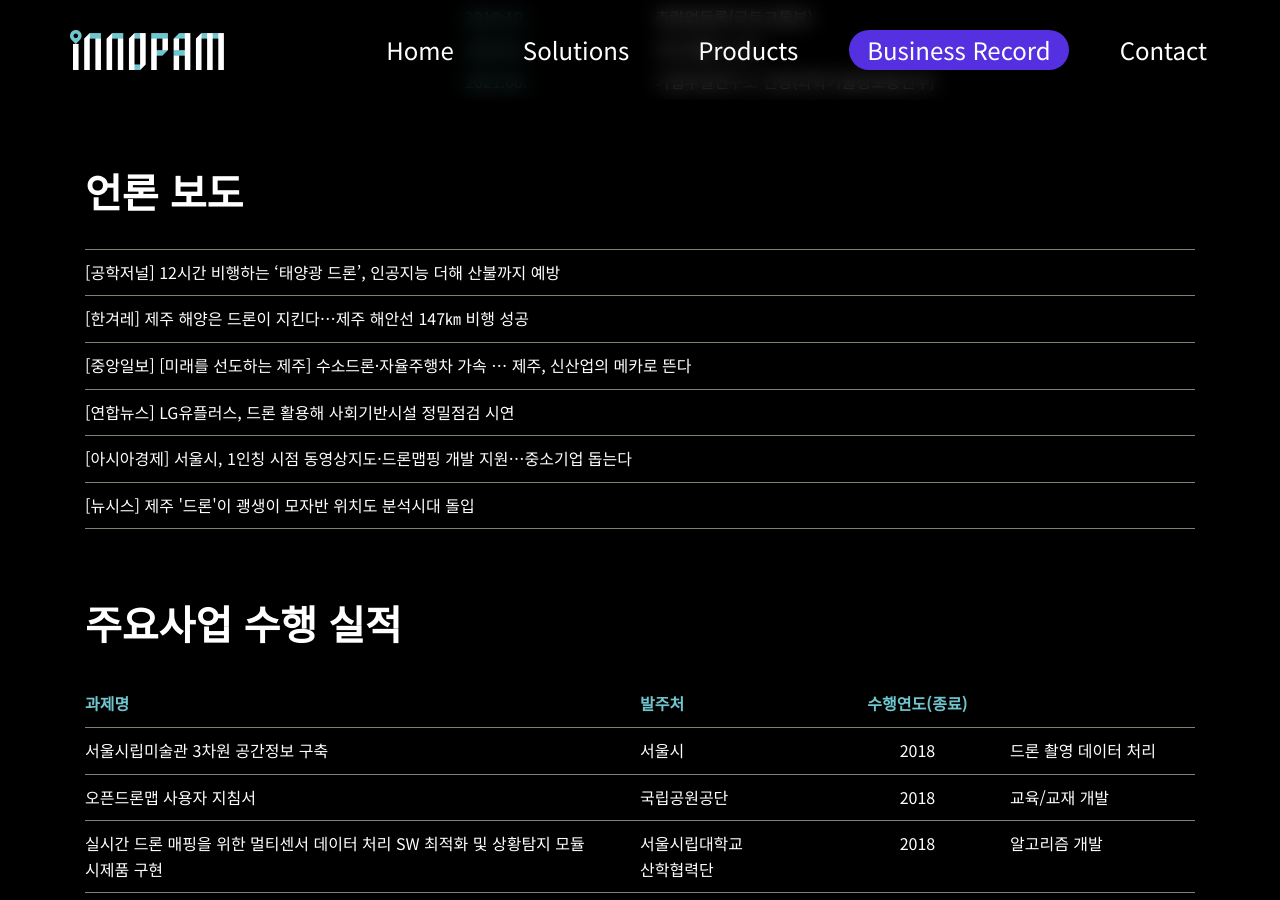
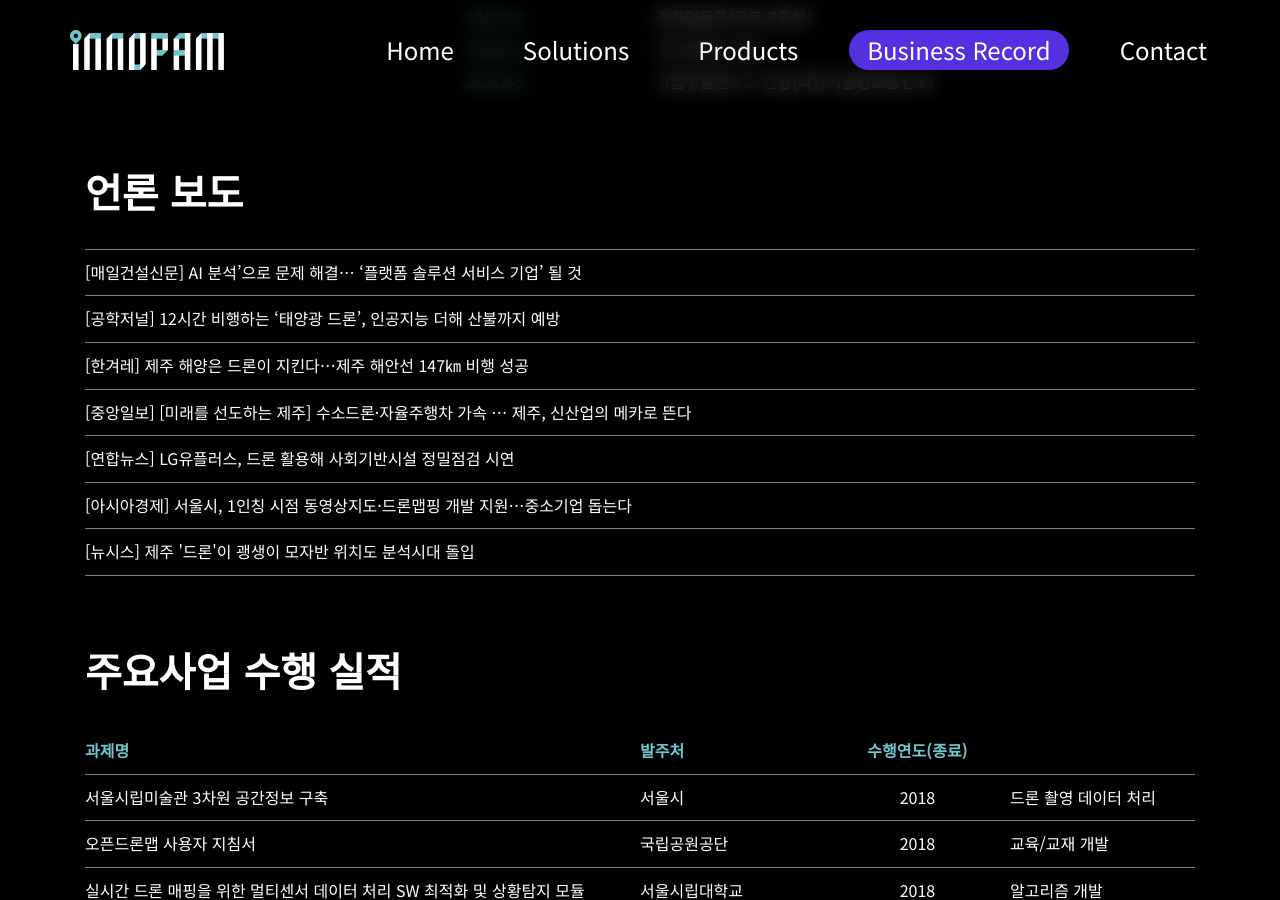
Before and after one commit to innopam/innopam.github.io, a Jekyll site: the page built from business-record.html, in a window 1280 px wide and 900 px high, scrolled down 1307 px. Built offline with Jekyll 4.4.1, drawn with Linux system fonts in a browser that asks for light colours; some web fonts are replaced.

Commit message:
Update business-record.yml

```diff
--- a/_data/business-record.yml
+++ b/_data/business-record.yml
@@ -42,6 +42,9 @@ history:
 
 # 언론보도
 media:
+  - title: "AI 분석’으로 문제 해결… ‘플랫폼 솔루션 서비스 기업’ 될 것"
+    source: 매일건설신문
+    url: https://mcnews.co.kr/77976
   - title: "12시간 비행하는 ‘태양광 드론’, 인공지능 더해 산불까지 예방"
     source: 공학저널
     url: http://www.engjournal.co.kr/news/articleView.html?idxno=1310
```
